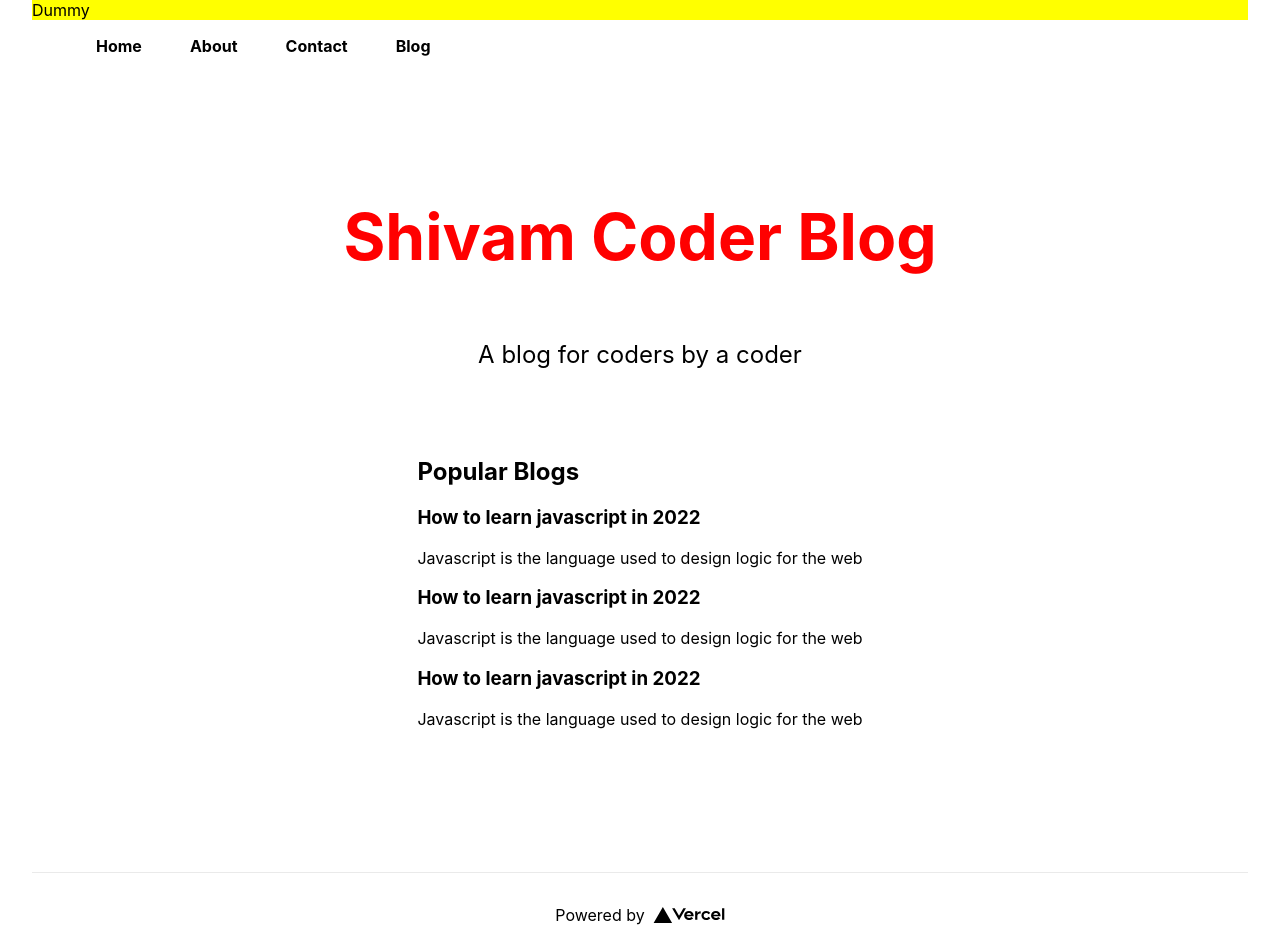
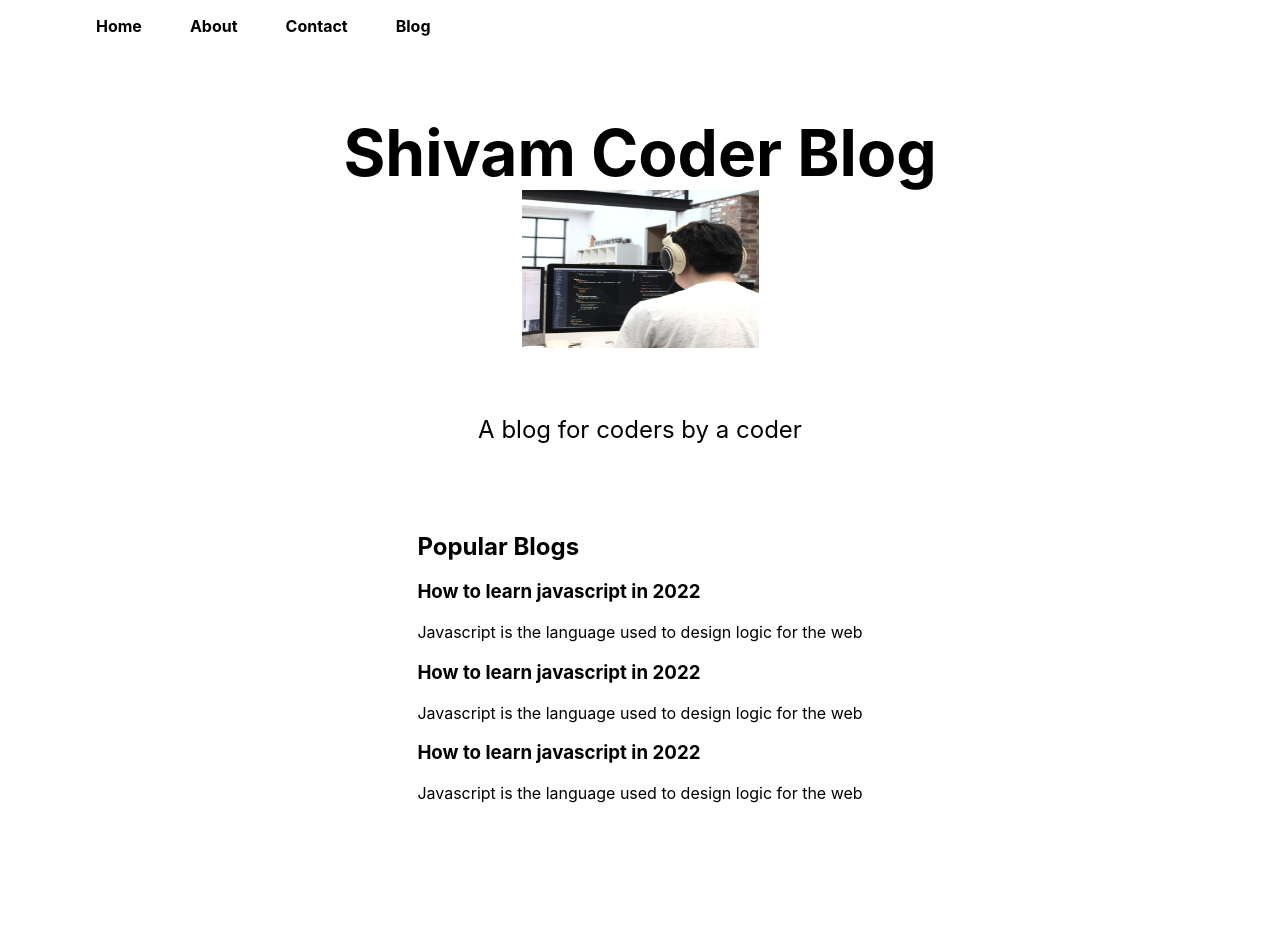
Before and after one commit to shivamdattapurkayastha99/next-js-blog, a Next.js app: page / in a window 1280 px wide. Shown: the top 952 px of the page. After the commit the page ends 883 px from the top, so only its background shows below. Built offline with nearby package versions, Linux system fonts and the light colour scheme.

Commit message:
Add files via upload

```diff
--- a/pages/index.js
+++ b/pages/index.js
@@ -3,7 +3,7 @@ import Image from 'next/image'
 import Script from 'next/script'
 import styles from '../styles/Home.module.css'
 import Link from 'next/link'
-import Dummy from '../components/Dummy'
+// import Dummy from '../components/Dummy'
 
 
 export default function Home() {
@@ -11,12 +11,13 @@ export default function Home() {
 
   return (
     <div className={styles.container}>
-      <Dummy></Dummy>
+      {/* <Dummy></Dummy> */}
     <style jsx>
     {`
       .mySpan{
         color:red
       }
+
     `}
 
     </style>
@@ -55,10 +56,10 @@ export default function Home() {
       </nav>
       <main className={styles.main}>
         <h1 className={styles.title}>
-          <span className="mySpan dummy"> Shivam Coder Blog</span>
+          <span className="dummy"> Shivam Coder Blog</span>
 
         </h1>
-
+        <Image src="/homeimg.jpg" width={237} height={158} className='myImg'  />
         <p className={styles.description}>
           A blog for coders by a coder
         </p>
@@ -80,18 +81,7 @@ export default function Home() {
 
       </main>
 
-      <footer className={styles.footer}>
-        <a
-          href="https://vercel.com?utm_source=create-next-app&utm_medium=default-template&utm_campaign=create-next-app"
-          target="_blank"
-          rel="noopener noreferrer"
-        >
-          Powered by{' '}
-          <span className={styles.logo}>
-            <Image src="/vercel.svg" alt="Vercel Logo" width={72} height={16} />
-          </span>
-        </a>
-      </footer>
+
     </div>
   )
 }
--- a/styles/Home.module.css
+++ b/styles/Home.module.css
@@ -128,3 +128,7 @@
   margin-top: 50px;
 
 }
+.myImg{
+  border-radius: 20px;
+  margin-top: 10px;
+}
```
Also changed, not shown: public/homeimg.jpg (added).
